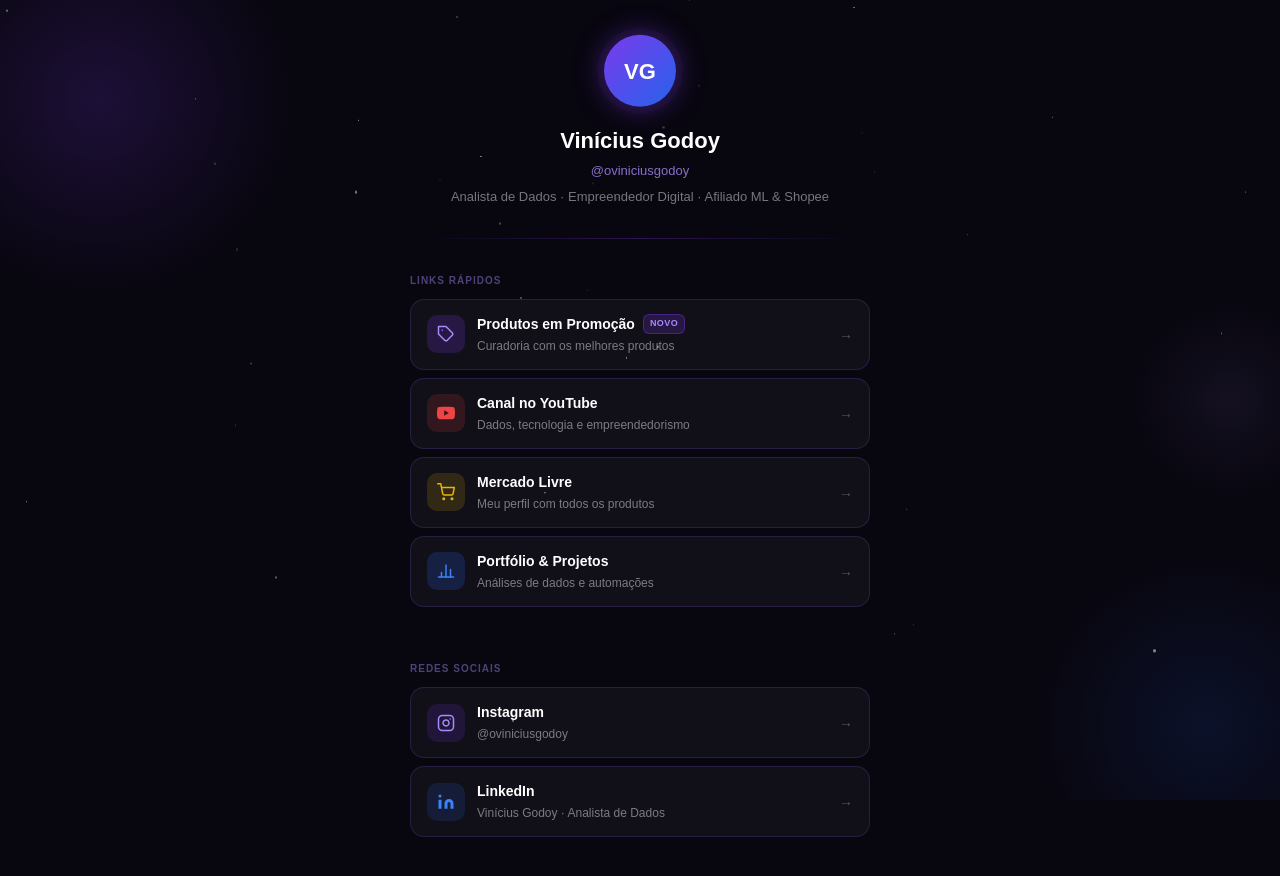
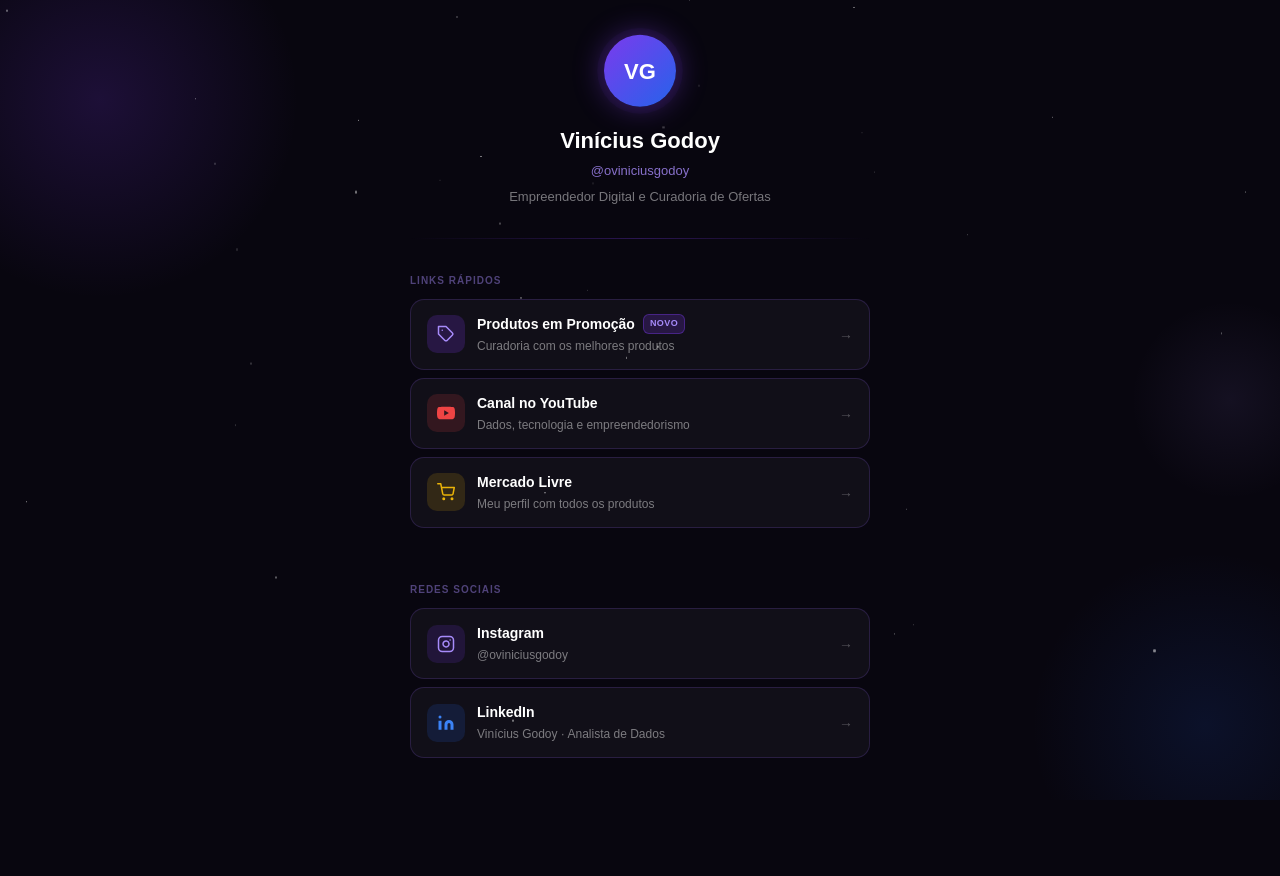
Before and after one commit to viniciuscgodoy/meu-site, a Next.js app: page / in a window 1280 px wide. After the commit the page ends 800 px from the top, so only its background shows below. Built offline with nearby package versions, Linux system fonts and the light colour scheme.

Commit message:
Remove seção de portfólio e reposiciona tagline do site

```diff
--- a/app/layout.tsx
+++ b/app/layout.tsx
@@ -17,10 +17,10 @@ const geistMono = Geist_Mono({
 export const metadata: Metadata = {
   metadataBase: new URL('https://oviniciusgodoy.vercel.app'),
   title: "Vinicius Godoy",
-  description: "Analista de Dados · Empreendedor Digital",
+  description: "Empreendedor Digital e Curadoria de Ofertas",
   openGraph: {
     title: "Vinicius Godoy",
-    description: "Analista de Dados · Empreendedor Digital",
+    description: "Empreendedor Digital e Curadoria de Ofertas",
     url: '/',
     siteName: 'Vinícius Godoy',
     locale: 'pt_BR',
@@ -29,7 +29,7 @@ export const metadata: Metadata = {
   twitter: {
     card: 'summary_large_image',
     title: "Vinicius Godoy",
-    description: "Analista de Dados · Empreendedor Digital",
+    description: "Empreendedor Digital e Curadoria de Ofertas",
   },
 };
 
--- a/app/opengraph-image.tsx
+++ b/app/opengraph-image.tsx
@@ -42,7 +42,7 @@ export default function OgImage() {
             Vinícius Godoy
           </span>
           <span style={{ fontSize: 22, color: 'rgba(255,255,255,0.45)' }}>
-            Analista de Dados · Empreendedor Digital · Afiliado ML &amp; Shopee
+            Empreendedor Digital e Curadoria de Ofertas
           </span>
         </div>
       </div>
--- a/app/page.tsx
+++ b/app/page.tsx
@@ -30,15 +30,6 @@ function IconShopping() {
   )
 }
 
-function IconChart() {
-  return (
-    <div style={{ width: 38, height: 38, borderRadius: 10, background: 'rgba(37,99,235,0.2)', display: 'flex', alignItems: 'center', justifyContent: 'center' }}>
-      <svg width="18" height="18" viewBox="0 0 24 24" fill="none" stroke="#3b82f6" strokeWidth="2" strokeLinecap="round" strokeLinejoin="round">
-        <line x1="18" y1="20" x2="18" y2="10"/><line x1="12" y1="20" x2="12" y2="4"/><line x1="6" y1="20" x2="6" y2="14"/><line x1="2" y1="20" x2="22" y2="20"/>
-      </svg>
-    </div>
-  )
-}
 
 function IconInstagram() {
   return (
@@ -92,7 +83,7 @@ export default function Home() {
               @oviniciusgodoy
             </p>
             <p style={{ color: 'rgba(255,255,255,0.45)', fontSize: 13, marginTop: 6, lineHeight: 1.5 }}>
-              Analista de Dados · Empreendedor Digital · Afiliado ML &amp; Shopee
+              Empreendedor Digital e Curadoria de Ofertas
             </p>
           </div>
         </div>
@@ -137,13 +128,6 @@ export default function Home() {
             external
             delay={360}
           />
-          <LinkCard
-            icon={<IconChart />}
-            title="Portfólio & Projetos"
-            description="Análises de dados e automações"
-            href="/portfolio"
-            delay={440}
-          />
         </div>
 
         {/* Divisória */}
--- a/app/portfolio/page.tsx
+++ /dev/null
@@ -1,90 +0,0 @@
-import Link from 'next/link'
-
-const projetos = [
-  {
-    title: 'Dashboard SMS/GIO - Petrobras',
-    description: 'Dashboard de indicadores de Saúde, Meio Ambiente e Segurança para análise gerencial.',
-    tags: ['Power BI', 'SQL', 'Petrobras'],
-    status: 'Em andamento',
-  },
-]
-
-const habilidades = [
-  { categoria: 'Dados', itens: ['Power BI', 'SQL', 'Excel Avançado', 'Python'] },
-  { categoria: 'Tecnologia', itens: ['Automações', 'APIs', 'Next.js', 'Node.js'] },
-  { categoria: 'Negócios', itens: ['Marketing Digital', 'Afiliados', 'YouTube', 'Instagram'] },
-]
-
-export default function PortfolioPage() {
-  return (
-    <main className="min-h-screen px-4 py-12" style={{ background: '#0f0f0f' }}>
-      <div className="max-w-3xl mx-auto">
-        <Link href="/" className="text-gray-500 hover:text-white text-sm transition-colors">← Voltar</Link>
-
-        <div className="mt-8 flex flex-col items-center text-center mb-12">
-          <div className="w-20 h-20 rounded-full flex items-center justify-center text-3xl font-bold text-white mb-4" style={{ background: 'linear-gradient(135deg, #f97316, #db2777)' }}>
-            V
-          </div>
-          <h1 className="text-3xl font-bold text-white">Vinicius Godoy</h1>
-          <p className="text-gray-400 mt-2 max-w-md">
-            Analista de Dados na Petrobras e empreendedor digital. Apaixonado por transformar dados em decisões e criar negócios com tecnologia.
-          </p>
-          <div className="flex gap-3 mt-4">
-            <a href="mailto:vigodoy.contato@gmail.com" className="text-xs px-4 py-2 rounded-full text-white transition-colors hover:opacity-80" style={{ background: 'rgba(255,255,255,0.1)' }}>
-              ✉️ Contato
-            </a>
-            <a href="https://www.youtube.com/@oviniciusgodoy" target="_blank" rel="noopener noreferrer" className="text-xs px-4 py-2 rounded-full text-white transition-colors hover:opacity-80" style={{ background: 'rgba(255,255,255,0.1)' }}>
-              ▶️ YouTube
-            </a>
-          </div>
-        </div>
-
-        <section className="mb-10">
-          <h2 className="text-xl font-bold text-white mb-4">Habilidades</h2>
-          <div className="grid grid-cols-1 md:grid-cols-3 gap-4">
-            {habilidades.map((grupo) => (
-              <div key={grupo.categoria} className="p-4 rounded-2xl" style={{ background: 'rgba(255,255,255,0.06)', border: '1px solid rgba(255,255,255,0.1)' }}>
-                <p className="text-orange-400 font-semibold text-sm mb-3">{grupo.categoria}</p>
-                <div className="flex flex-wrap gap-2">
-                  {grupo.itens.map((item) => (
-                    <span key={item} className="text-xs px-2 py-1 rounded-lg text-gray-300" style={{ background: 'rgba(255,255,255,0.08)' }}>
-                      {item}
-                    </span>
-                  ))}
-                </div>
-              </div>
-            ))}
-          </div>
-        </section>
-
-        <section>
-          <h2 className="text-xl font-bold text-white mb-4">Projetos</h2>
-          {projetos.length === 0 ? (
-            <p className="text-gray-500 text-sm">Em breve...</p>
-          ) : (
-            <div className="flex flex-col gap-4">
-              {projetos.map((projeto) => (
-                <div key={projeto.title} className="p-5 rounded-2xl" style={{ background: 'rgba(255,255,255,0.06)', border: '1px solid rgba(255,255,255,0.1)' }}>
-                  <div className="flex items-start justify-between gap-4">
-                    <h3 className="text-white font-semibold">{projeto.title}</h3>
-                    <span className="text-xs px-2 py-1 rounded-full text-orange-400 whitespace-nowrap" style={{ background: 'rgba(249,115,22,0.1)' }}>
-                      {projeto.status}
-                    </span>
-                  </div>
-                  <p className="text-gray-400 text-sm mt-2">{projeto.description}</p>
-                  <div className="flex flex-wrap gap-2 mt-3">
-                    {projeto.tags.map((tag) => (
-                      <span key={tag} className="text-xs px-2 py-1 rounded-lg text-gray-400" style={{ background: 'rgba(255,255,255,0.06)' }}>
-                        {tag}
-                      </span>
-                    ))}
-                  </div>
-                </div>
-              ))}
-            </div>
-          )}
-        </section>
-      </div>
-    </main>
-  )
-}
```
